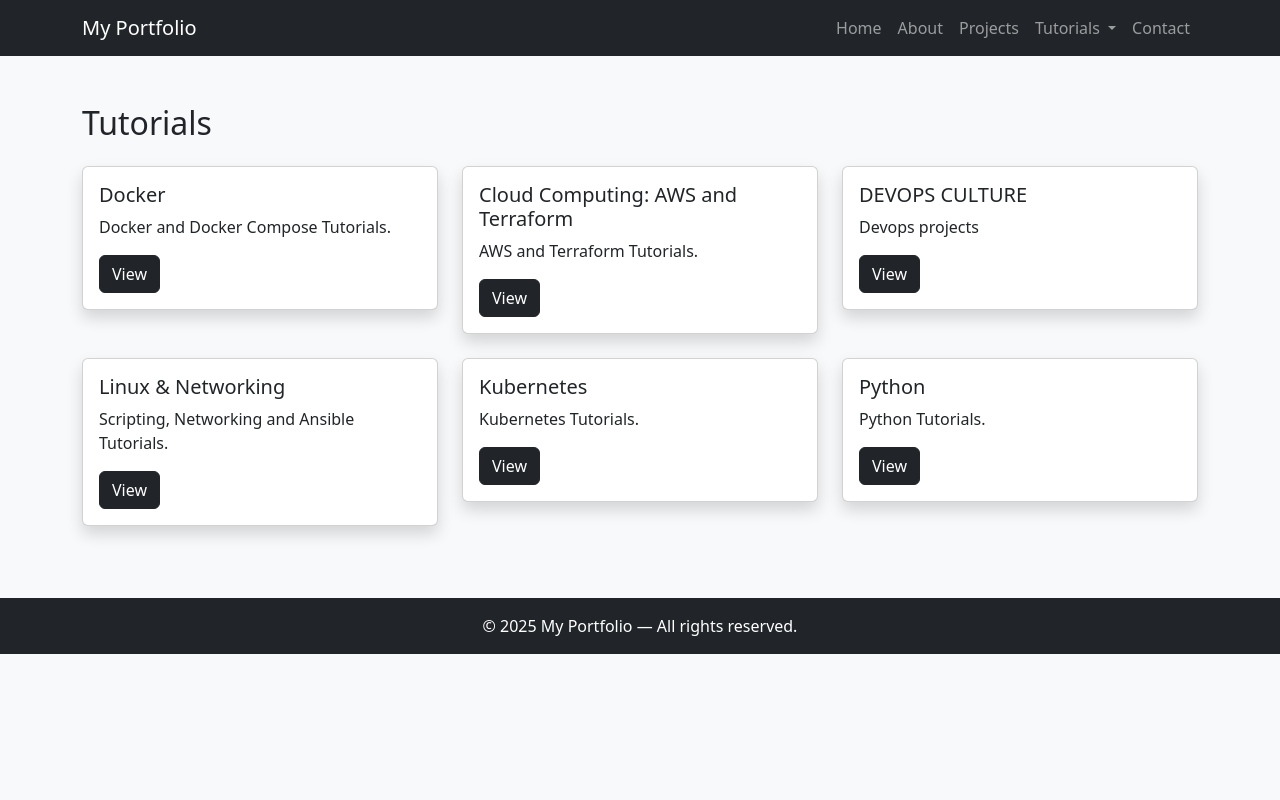
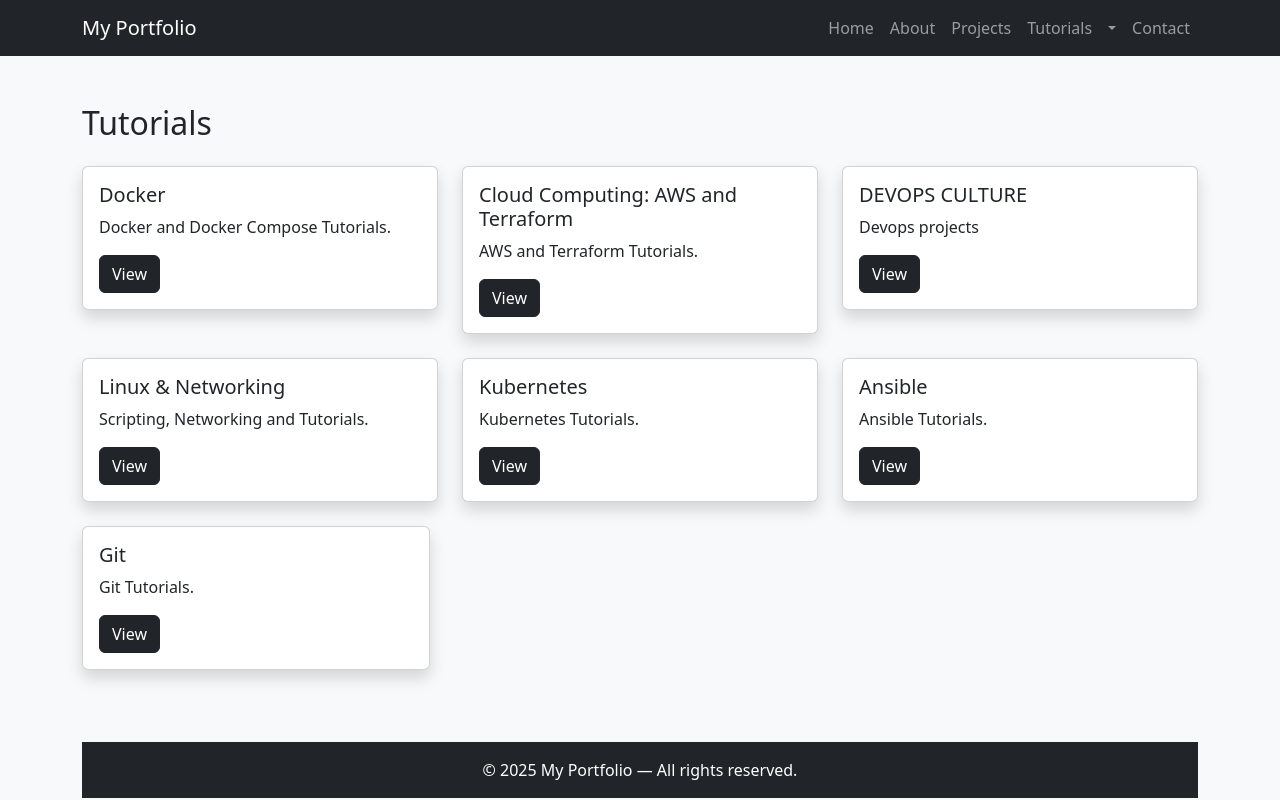
Before and after one commit to bcho77/PythonProject, a Django app: page /tutorial/ in a window 1280 px wide. Run offline with Django 5.2, Linux system fonts and the light colour scheme.

Commit message:
solve bugs on pages

```diff
--- a/PortoFolio/core/static/core/style.css
+++ b/PortoFolio/core/static/core/style.css
@@ -7,3 +7,6 @@ footer {
     bottom: 0;
     width: 100%;
 }
+.dropdown-toggle-split {
+    padding-left: 0.25rem;
+}
--- a/PortoFolio/core/templates/core/base.html
+++ b/PortoFolio/core/templates/core/base.html
@@ -30,50 +30,67 @@
                     <li class="nav-item"><a class="nav-link" href="/">Home</a></li>
                     <li class="nav-item"><a class="nav-link" href="/about/">About</a></li>
                     <li class="nav-item"><a class="nav-link" href="/projects/">Projects</a></li>
-                    <!-- <li class="nav-item"><a class="nav-link" href="/tutorial/">Tutorials</a></li> -->
-                     <li class="nav-item dropdown">
-                        <a class="nav-link dropdown-toggle"
+
+                    <li class="nav-item dropdown d-flex align-items-center">
+
+                        <!-- Main link (goes to tutorial page) -->
+                        <a class="nav-link"
+                        href="/tutorial/">
+                            Tutorials
+                        </a>
+
+                        <!-- Arrow only (opens dropdown) -->
+                        <a class="nav-link dropdown-toggle dropdown-toggle-split"
                         href="#"
                         id="tutorialDropdown"
                         role="button"
                         data-bs-toggle="dropdown"
                         aria-expanded="false">
-                            Tutorials
+                            <span class="visually-hidden">Toggle Dropdown</span>
                         </a>
 
+                        <!-- Dropdown menu -->
                         <ul class="dropdown-menu" aria-labelledby="tutorialDropdown">
                             <li>
                                 <a class="dropdown-item"
-                                href="{% url 'tutorial-detail' 'docker' %}">
-                                    Docker
+                                href="https://github.com/bcho77/Devops_projects/blob/main/Docker%26Docker_Compose/cheatsheet.md" target="_blank">
+                                    Docker & Docker Compose
                                 </a>
                             </li>
                             <li>
                                 <a class="dropdown-item"
-                                href="{% url 'tutorial-detail' 'kubernetes' %}">
+                                href="https://github.com/bcho77/Devops_projects/tree/main/Kubernetes_Helm" target="_blank">
                                     Kubernetes
                                 </a>
                             </li>
                             <li>
                                 <a class="dropdown-item"
-                                href="{% url 'tutorial-detail' 'terraform' %}">
-                                    terraform & AWS
+                                href="https://github.com/bcho77/Devops_projects/tree/main/Terraform%26Aws" target="_blank">
+                                    Terraform & AWS
                                 </a>
                             </li>
                             <li>
                                 <a class="dropdown-item"
-                                href="{% url 'tutorial-detail' 'devops' %}">
-                                    Devops CULTURE
+                                href="https://github.com/bcho77/Devops_projects/tree/main" target="_blank">
+                                    Devops
                                 </a>
                             </li>
                             <li>
                                 <a class="dropdown-item"
-                                href="{% url 'tutorial-detail' 'network' %}">
+                                href="https://github.com/bcho77/Linux/tree/main/Linux_fondamental%26commandLine" target="_blank">
                                     Scripting & Networking
+                                </a>
+                            </li>
+                            <li>
+                                <a class="dropdown-item"
+                                href="https://github.com/bcho77/Devops_projects/tree/main/Ansible" target="_blank">
+                                    Ansible
                                 </a>
                             </li>
                         </ul>
                     </li>
+
+
                     <li class="nav-item"><a class="nav-link" href="/contact/">Contact</a></li>
                 </ul>
             </div>
--- a/PortoFolio/core/templates/core/tutorial.html
+++ b/PortoFolio/core/templates/core/tutorial.html
@@ -10,7 +10,7 @@
             <div class="card-body">
                 <h5 class="card-title">Docker</h5>
                 <p class="card-text">Docker and Docker Compose Tutorials.</p>
-                <a href="{% url 'tutorial-detail' 'docker' %}" class="btn btn-dark">View</a>
+                <a href="https://github.com/bcho77/Devops_projects/blob/main/Docker%26Docker_Compose/cheatsheet.md" target="_blank" class="btn btn-dark">View</a>
             </div>
         </div>
     </div>
@@ -20,7 +20,7 @@
             <div class="card-body">
                 <h5 class="card-title">Cloud Computing: AWS and Terraform</h5>
                 <p class="card-text">AWS and Terraform Tutorials.</p>
-                <a href="{% url 'tutorial-detail' 'terraform' %}" target="_blank" class="btn btn-dark">View</a>
+                <a href="https://github.com/bcho77/Devops_projects/tree/main/Terraform%26Aws" target="_blank" class="btn btn-dark">View</a>
             </div>
         </div>
     </div>
@@ -30,7 +30,7 @@
             <div class="card-body">
                 <h5 class="card-title">DEVOPS CULTURE</h5>
                 <p class="card-text">Devops projects</p>
-                <a href="devops/" target="_blank" class="btn btn-dark">View</a>
+                <a href="https://github.com/bcho77/Devops_projects/tree/main" target="_blank" class="btn btn-dark">View</a>
             </div>
         </div>
     </div>
@@ -41,8 +41,8 @@
         <div class="card mb-4 shadow">
             <div class="card-body">
                 <h5 class="card-title"> Linux & Networking</h5>
-                <p class="card-text">Scripting, Networking and Ansible  Tutorials.</p>
-                <a href="network/" target="_blank"class="btn btn-dark">View</a>
+                <p class="card-text">Scripting, Networking and Tutorials.</p>
+                <a href="https://github.com/bcho77/Linux/tree/main/Linux_fondamental%26commandLine" target="_blank"class="btn btn-dark">View</a>
             </div>
         </div>
     </div>
@@ -52,22 +52,29 @@
             <div class="card-body">
                 <h5 class="card-title">Kubernetes</h5>
                 <p class="card-text"> Kubernetes Tutorials.</p>
-                <a href="kubernetes/" target="_blank" class="btn btn-dark">View</a>
+                <a href="https://github.com/bcho77/Devops_projects/tree/main/Kubernetes_Helm" target="_blank" class="btn btn-dark">View</a>
             </div>
         </div>
     </div>
-
         <div class="col-md-4">
         <div class="card mb-4 shadow">
             <div class="card-body">
-                <h5 class="card-title">Python</h5>
-                <p class="card-text">Python Tutorials.</p>
-                <a href="{% url 'tutorial-detail' 'python' %}" target="_blank" rel="noopener noreferrer" class="btn btn-dark">View</a>
+                <h5 class="card-title">Ansible</h5>
+                <p class="card-text">Ansible Tutorials.</p>
+                <a href="https://github.com/bcho77/Devops_projects/tree/main/Ansible" target="_blank" rel="noopener noreferrer" class="btn btn-dark">View</a>
+            </div>
+        </div>
+</div>
+<div class="row">
+        <div class="col-md-4">
+        <div class="card mb-4 shadow">
+            <div class="card-body">
+                <h5 class="card-title">Git</h5>
+                <p class="card-text">Git Tutorials.</p>
+                <a href="https://github.com/bcho77/Devops_projects/blob/main/Version_control/cheatsheet.md" target="_blank" class="btn btn-dark">View</a>
             </div>
         </div>
     </div>
 </div>
 
-
-
 {% endblock %}
```
